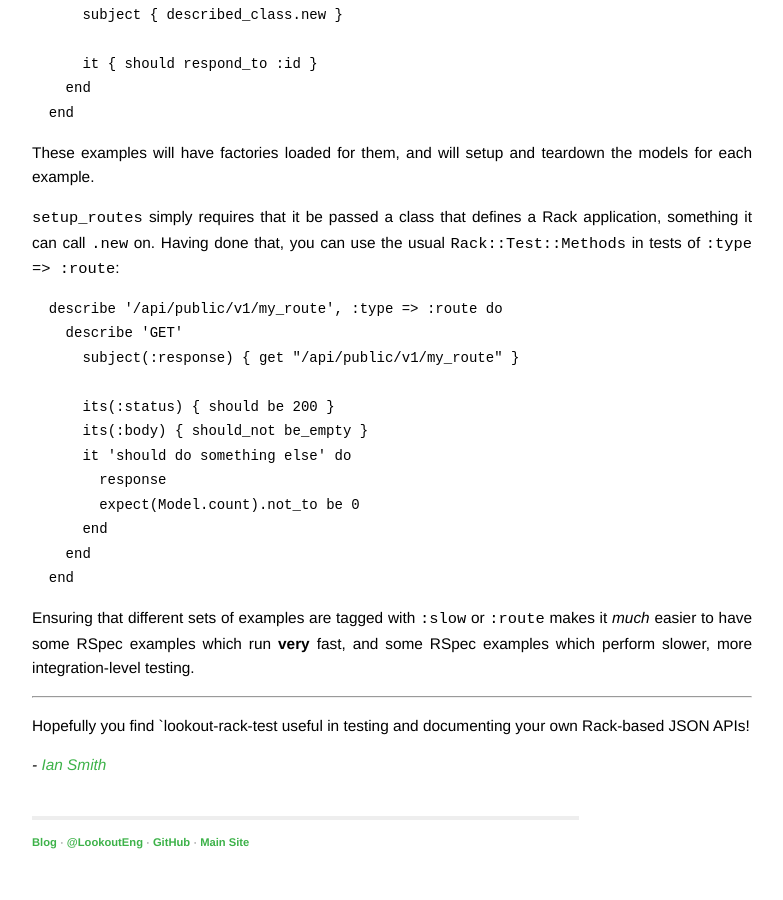
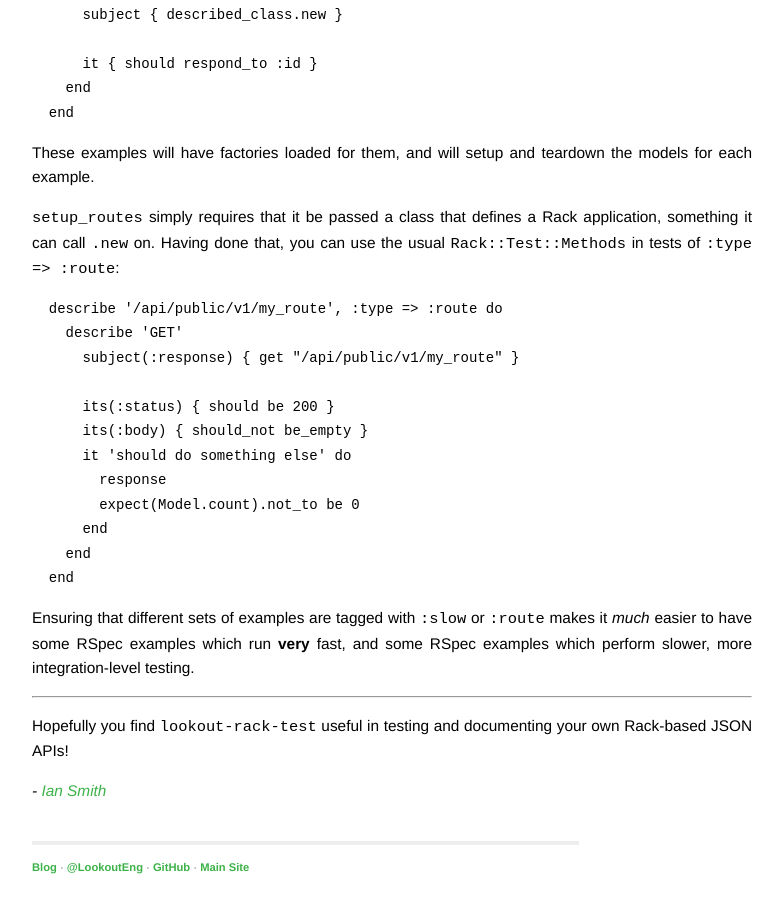
Before and after one commit to webspinner/lookout.github.com, a Jekyll site: the page built from _posts/2014-01-22-testing-rack-based-apis-with-cucumber-and-rspec.md, in a window 1280 px wide and 900 px high, scrolled down 2846 px. Shown: the whole window, without its empty margins (8-791 px from the left). Built offline with Jekyll 4.4.1, drawn with Linux system fonts in a browser that asks for light colours; Markdown is read by kramdown in place of the engine named in the settings; comment, search, counter and statistics services are not loaded; before the commit the page ends 3720 px from its top, so only the background shows below that.

```diff
--- a/Gemfile
+++ b/Gemfile
@@ -1,5 +1,6 @@
 source 'https://rubygems.org'
 
 gem 'jekyll'
+gem 'github-pages'
 gem 'jekyll-tagging'
 gem 'rake'
--- a/_posts/2014-01-22-testing-rack-based-apis-with-cucumber-and-rspec.md
+++ b/_posts/2014-01-22-testing-rack-based-apis-with-cucumber-and-rspec.md
@@ -186,6 +186,6 @@ some RSpec examples which perform slower, more integration-level testing.
 ---
 
 
-Hopefully you find `lookout-rack-test useful in testing and documenting your own Rack-based JSON APIs!
+Hopefully you find `lookout-rack-test` useful in testing and documenting your own Rack-based JSON APIs!
 
 *- [Ian Smith](https://github.com/ismith)*
```
